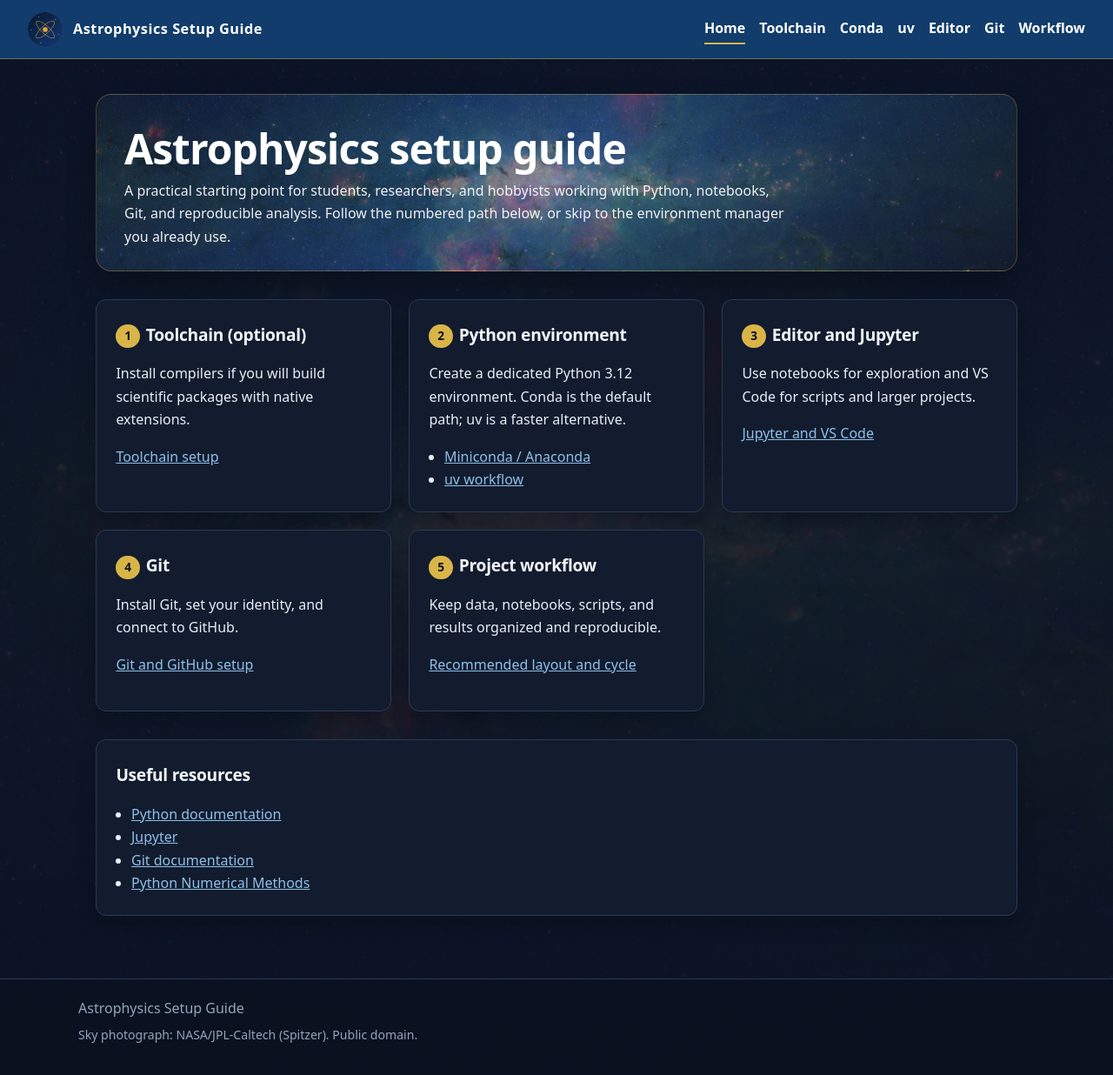
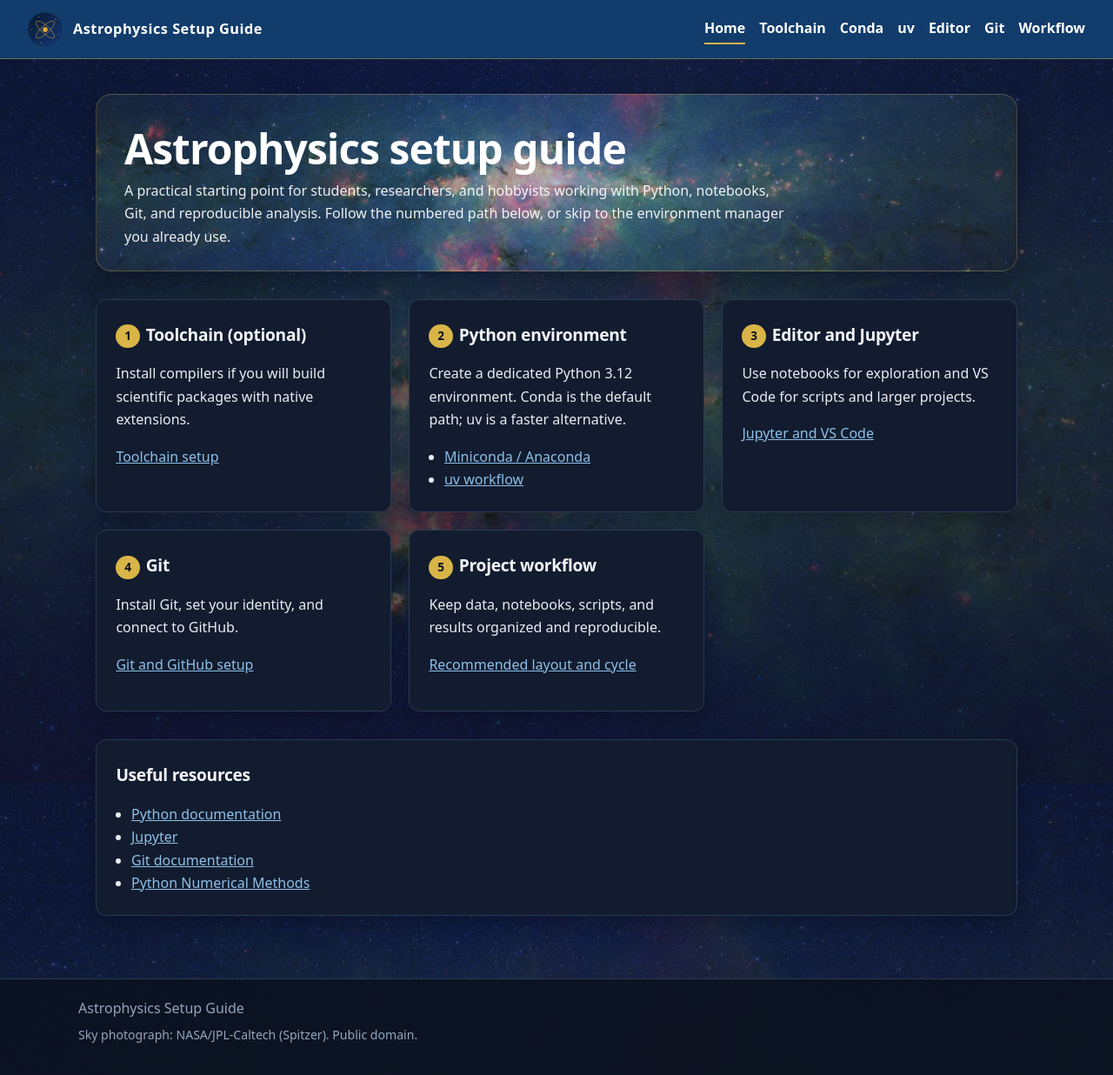
Before and after one commit to astr400/astr400.github.io, a Jekyll site: the page built from index.md, in a window 1280 px wide and 1236 px high. Shown: the whole window at 87% size. Built offline with Jekyll 4.4.1, drawn with Linux system fonts in a browser that asks for light colours.

Commit message:
show the Milky Way behind the page, not under it
The photo was painted on a z-index -1 layer behind an opaque html fill, then covered by a 90% navy scrim, so the deployed site looked like a solid background.

Co-authored-by: Cursor <cursoragent@cursor.com>

```diff
--- a/assets/site.css
+++ b/assets/site.css
@@ -11,43 +11,37 @@
   --code-bg: #0a1018;
   --hero-scrim: linear-gradient(
     135deg,
-    rgba(11, 18, 32, 0.62) 0%,
-    rgba(17, 60, 107, 0.52) 48%,
-    rgba(11, 18, 32, 0.78) 100%
+    rgba(11, 18, 32, 0.42) 0%,
+    rgba(17, 60, 107, 0.32) 48%,
+    rgba(11, 18, 32, 0.58) 100%
   );
   --page-scrim: linear-gradient(
-    rgba(11, 18, 32, 0.88),
-    rgba(11, 18, 32, 0.92)
+    rgba(11, 18, 32, 0.52),
+    rgba(11, 18, 32, 0.68)
   );
-  --sky: url("milky-way.jpg");
 }
 
 * { box-sizing: border-box; }
 
+/* Photo lives on html so it cannot paint behind an opaque canvas.
+   url() is written here, not in a custom property, so it resolves
+   against this stylesheet (/assets/milky-way.jpg). */
 html {
-  background: var(--bg);
+  min-height: 100%;
+  background-color: var(--bg);
+  background-image: var(--page-scrim), url("milky-way.jpg");
+  background-size: cover;
+  background-position: center;
+  background-repeat: no-repeat;
+  background-attachment: fixed;
 }
 
 body {
   margin: 0;
-  position: relative;
   background: transparent;
   color: var(--ink);
   font-family: system-ui, -apple-system, "Segoe UI", Roboto, Ubuntu, Cantarell, "Noto Sans", sans-serif;
   line-height: 1.65;
-}
-
-/* Faint Milky Way wash. Text never sits on this layer. */
-body::before {
-  content: "";
-  position: fixed;
-  inset: 0;
-  z-index: -1;
-  background-image: var(--page-scrim), var(--sky);
-  background-size: cover;
-  background-position: center;
-  background-repeat: no-repeat;
-  background-attachment: fixed;
 }
 
 a { color: var(--link); }
@@ -138,7 +132,7 @@ main {
   color: #fff;
   border-radius: 18px;
   padding: 2.1rem 2rem 1.6rem;
-  background-image: var(--hero-scrim), var(--sky);
+  background-image: var(--hero-scrim), url("milky-way.jpg");
   background-size: cover;
   background-position: center;
   background-repeat: no-repeat;
@@ -380,10 +374,10 @@ footer .credit {
   .hero { padding: 1.5rem 1.2rem; }
   .brand img { width: 36px; height: 36px; }
 
-  body::before {
+  html {
     background-attachment: scroll;
     background-image:
-      linear-gradient(rgba(11, 18, 32, 0.93), rgba(11, 18, 32, 0.96)),
-      var(--sky);
+      linear-gradient(rgba(11, 18, 32, 0.62), rgba(11, 18, 32, 0.78)),
+      url("milky-way.jpg");
   }
 }
```
